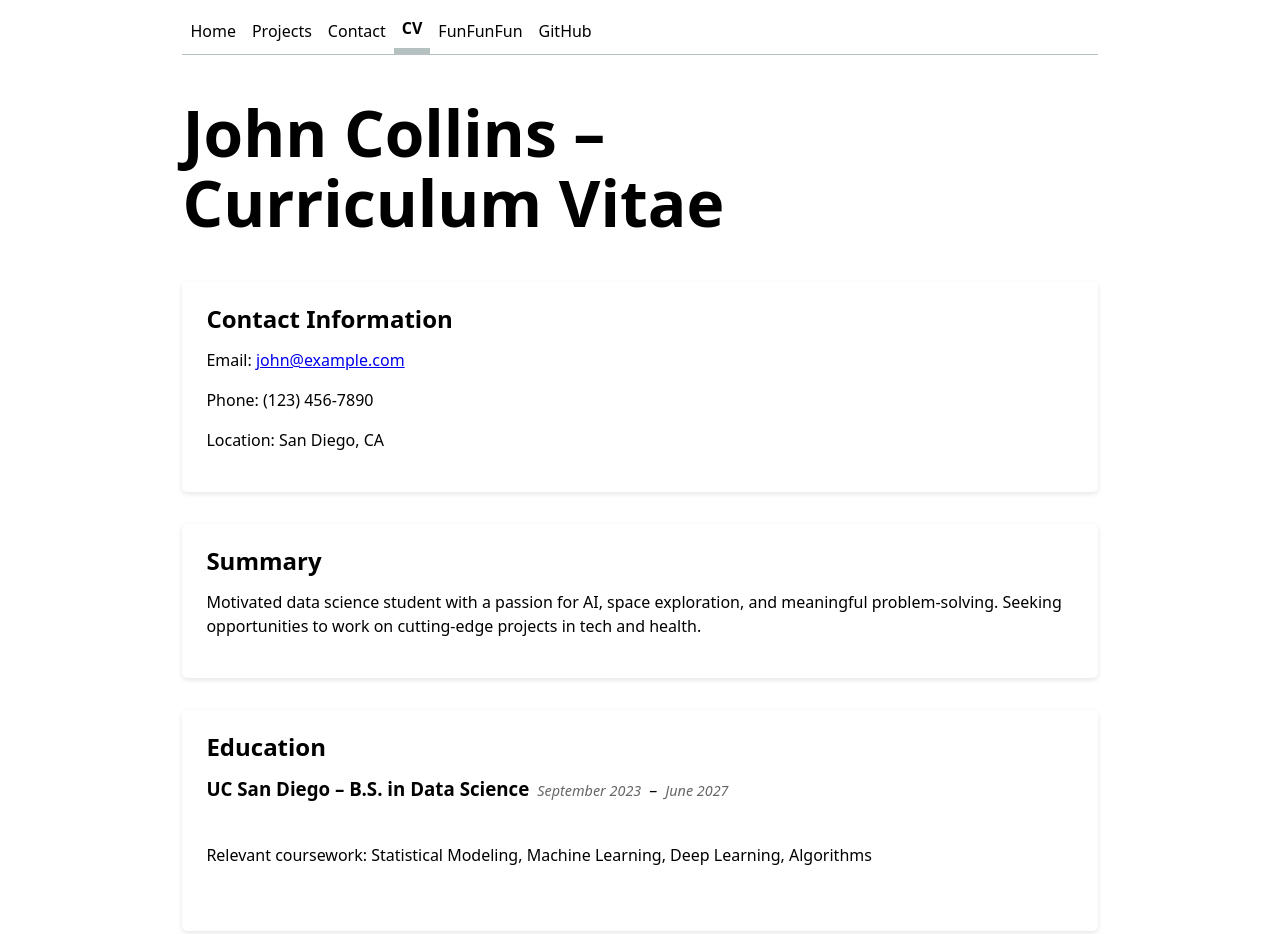
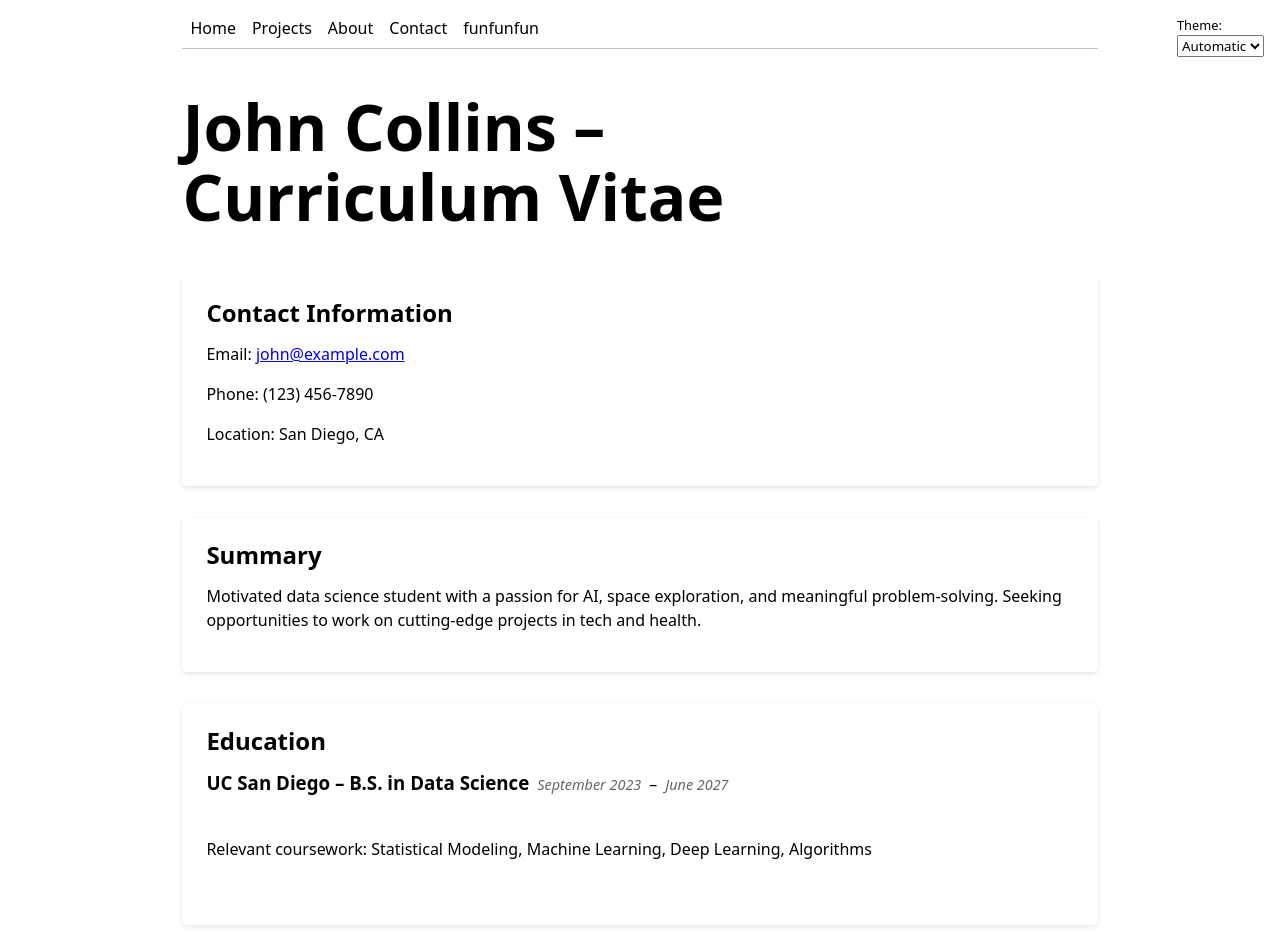
Before and after one commit to johnwcollins/portfolio_lab_01, a plain HTML site: page cv/index.html in a window 1280 px wide. Shown: the top 934 px of the page. Drawn offline with Linux system fonts and the light colour scheme.

Commit message:
Added javascript file
Added darkmode, lightmode, saves users preference, softer nav bar that's easier on the eyes.

```diff
--- a/cv/index.html
+++ b/cv/index.html
@@ -3,17 +3,20 @@
 <head>
   <meta charset="UTF-8">
   <title>CV | John Collins</title>
-  <link rel="stylesheet" href="../style.css">
+  <link rel="stylesheet" href="/style.css">
 </head>
-<body class="cv"></body>
-  <nav>
+<body class="cv">
+
+  <script type="module" src="../global.js"></script>
+
+  <!-- <nav>
     <a href="../index.html">Home</a>
     <a href="../projects/">Projects</a>
     <a href="../contact/">Contact</a>
-    <a href="./cv" class="current">CV</a>
+    <a href="./cv">CV</a>
     <a href="../idk">FunFunFun</a>
     <a href="https://github.com/YourUsername" target="_blank" rel="noopener noreferrer">GitHub</a>
-  </nav>
+  </nav> -->
 
   <h1>John Collins – Curriculum Vitae</h1>
 
--- /dev/null
+++ b/global.js
@@ -0,0 +1,122 @@
+console.log('ITS ALIVE!');
+function $$(selector, context = document) {
+  return Array.from(context.querySelectorAll(selector));
+}
+// PART 3
+// 3.1
+console.log('What?');
+let pages = [
+ { url: '', title: 'Home' },
+ { url: 'projects/', title: 'Projects' },
+ { url: 'cv/', title: 'About' },
+ { url: 'contact/', title: 'Contact' },
+ { url: 'idk/', title: 'funfunfun'}
+];
+const BASE_PATH = (location.hostname === "localhost" || location.hostname === "127.0.0.1")
+  ? "/" // Local server
+  : "/portfolio_lab_01/"; // GitHub Pages repo name
+let nav = document.createElement('nav');
+document.body.prepend(nav);
+for (let p of pages) {
+  let url = p.url;
+  let title = p.title;
+
+  // Apply BASE_PATH inside the loop for each URL
+  url = !url.startsWith('http') ? BASE_PATH + url : url;
+
+  // CHANGE THIS PART:
+  // Instead of using insertAdjacentHTML, create the element in JS
+  let a = document.createElement('a');
+  a.href = url;
+  a.textContent = title;
+
+  // Add the 'current' class if this link points to the current page
+  if (a.host === location.host && a.pathname === location.pathname) {
+    a.classList.add('current');
+  }
+
+  // Add target="_blank" for external links (if host is different)
+  if (a.host !== location.host) {
+    a.target = "_blank";
+  }
+
+  // Add the link to the navigation
+  nav.append(a);
+}
+
+
+
+document.body.insertAdjacentHTML(
+  'afterbegin',
+  `<label class="color-scheme">
+    Theme:
+    <select>
+      <option value="light dark">Automatic</option>
+      <option value="light">Light</option>
+      <option value="dark">Dark</option>
+    </select>
+  </label>`
+);
+
+// First get a reference to the select element
+const select = document.querySelector('.color-scheme select');
+
+// Create a function to set the color scheme to avoid repeating code
+function setColorScheme(colorScheme) {
+  // Set the color-scheme property on the root element
+  document.documentElement.style.setProperty('color-scheme', colorScheme);
+
+  // Update the select element to match
+  select.value = colorScheme;
+
+  // Save to localStorage for persistence
+  localStorage.colorScheme = colorScheme;
+}
+
+// Check if user has a saved preference when the page loads
+if ("colorScheme" in localStorage) {
+  setColorScheme(localStorage.colorScheme);
+}
+
+// Add event listener for when the user changes the selection
+select.addEventListener('input', function (event) {
+  console.log('color scheme changed to', event.target.value);
+  setColorScheme(event.target.value);
+});
+
+
+
+
+// Option 1
+// if (!url.startsWith('http')) {
+//   url = BASE_PATH + url;
+// }
+
+// Option 2
+// url = !url.startsWith('http') ? BASE_PATH + url : url;
+
+
+
+
+
+
+// PART 2
+// const navLinks = $$("nav a");
+// console.log(navLinks);
+
+
+// // Find the link the current page
+// let currentLink = navLinks.find(
+//     (a) => a.host === location.host && a.pathname === location.pathname,
+//   );
+
+// console.log(currentLink); // Logs the <a> element that links to the current page, or undefined if none is found
+// console.log('Testing!');
+
+// // Option 1
+// if (currentLink) {
+//     currentLink.classList.add('current');
+//   }
+
+//   // OR Option 2 (just one of these!)
+//   //currentLink?.classList.add('current');
--- a/style.css
+++ b/style.css
@@ -1,5 +1,9 @@
 :root {
   --color-accent: rgb(183, 154, 241);
+}
+
+html {
+  color-scheme: light dark;
 }
 
 
@@ -13,12 +17,30 @@ body {
   accent-color: var(--color-accent);
 }
 
+/* Style the color scheme switcher */
+.color-scheme {
+  position: absolute;
+  top: 1rem;
+  right: 1rem;
+  font-size: 80%;
+}
+
+/* Style the select element */
+select {
+  font-family: inherit;
+}
+
 nav {
   display: flex;
   margin-bottom: 2em;
   border-bottom-width: 1px;
   border-bottom-style: solid;
   border-bottom-color: oklch(80% 3% 200);
+
+  /* new lines */
+  --border-color: oklch(50% 10% 200 / 40%);
+  border-bottom-color: var(--border-color);
+
 
 }
 
@@ -37,7 +59,12 @@ nav a:hover {
   border-bottom-width: 0.4em;
   border-bottom-style: solid;
   border-bottom-color: var(--color-accent);
-  background-color: oklch(from var(--color-accent) 95% 5% h)
+
+  /* old lines, looks bad in dark mode */
+  /* background-color: oklch(from var(--color-accent) 95% 5% h) */
+
+  /* new lines */
+  background-color: color-mix(in oklch, var(--color-accent), canvas 85%);
 }
 
 nav a.current {
@@ -46,10 +73,14 @@ nav a.current {
   /* margin-bottom: 1em; */
   border-bottom-width: 0.4em;
   border-bottom-style: solid;
-  border-bottom-color: oklch(80% 3% 200);
+
+  /* old lines */
+  /* border-bottom-color: oklch(80% 3% 200); */
+
+  /* new line */
+  border-bottom-color: var(--border-color);
 
 }
-
 
 form {
   display: grid;
```
Also changed, not shown: contact/index.html (+7 -3 lines), idk/index.html (+8 -3 lines), index.html (+5 -3 lines), projects/index.html (+7 -3 lines), 1 other file.
